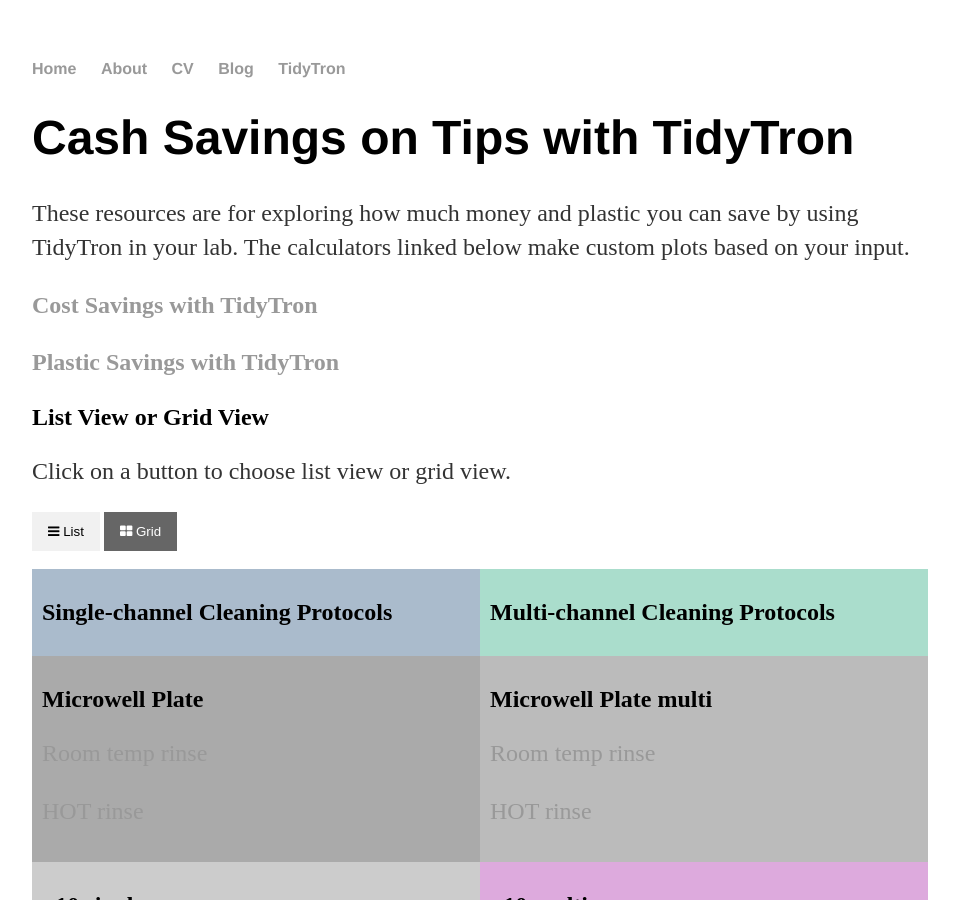
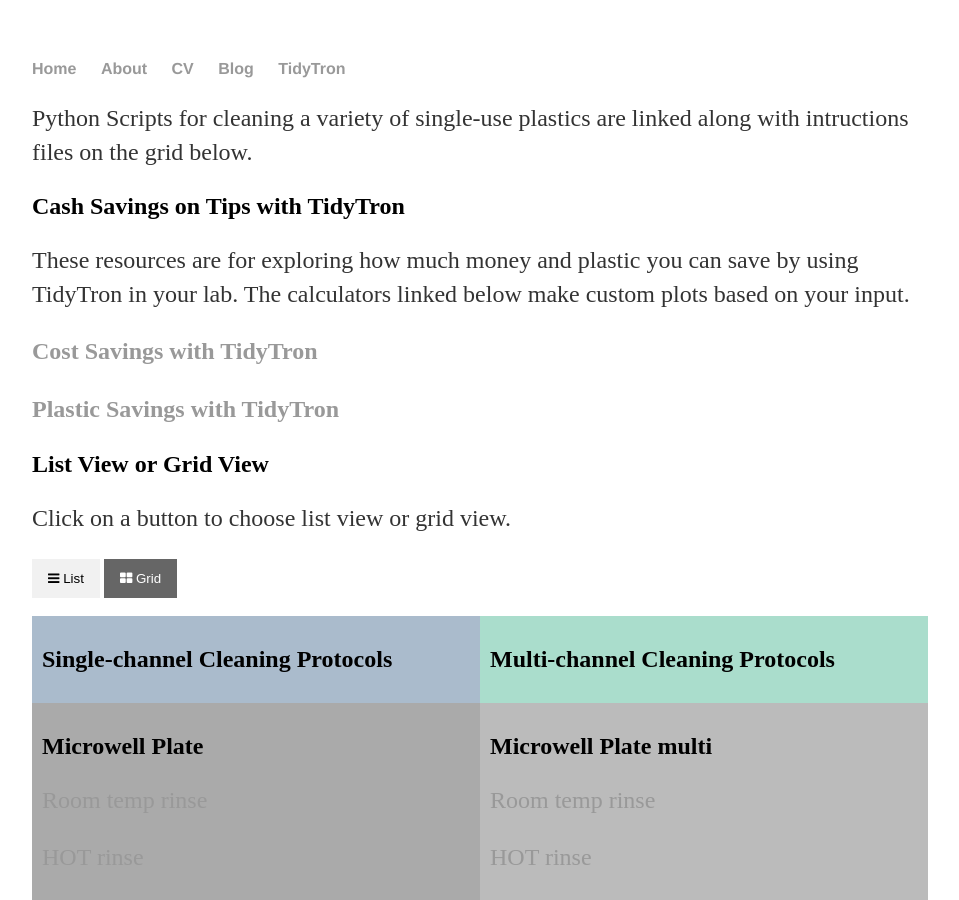
Before and after one commit to jbryantvt/jbryantvt.github.io, a Jekyll site: the page built from TidyTron/index.html, in a window 1280 px wide and 900 px high. Shown: the whole window, without its empty margins (160-1119 px from the left). Built offline with Jekyll 4.4.1, drawn with Linux system fonts in a browser that asks for light colours.

Commit message:
Update index.html

```diff
--- a/TidyTron/index.html
+++ b/TidyTron/index.html
@@ -7,11 +7,14 @@
 <html>
 
 <head>
-    <title>Cash Savings on Tips with TidyTron</title>
+    <title>TidyTron</title>
+    <p>
+     Python Scripts for cleaning a variety of single-use plastics are linked along with intructions files on the grid below.
+    </p>
 </head>
 
 
-<h1>Cash Savings on Tips with TidyTron</h1>
+<h2>Cash Savings on Tips with TidyTron</h2>
     <p>
      These resources are for exploring how much money and plastic you can save by using TidyTron in your lab. The calculators linked below make custom
      plots based on your input.
```
